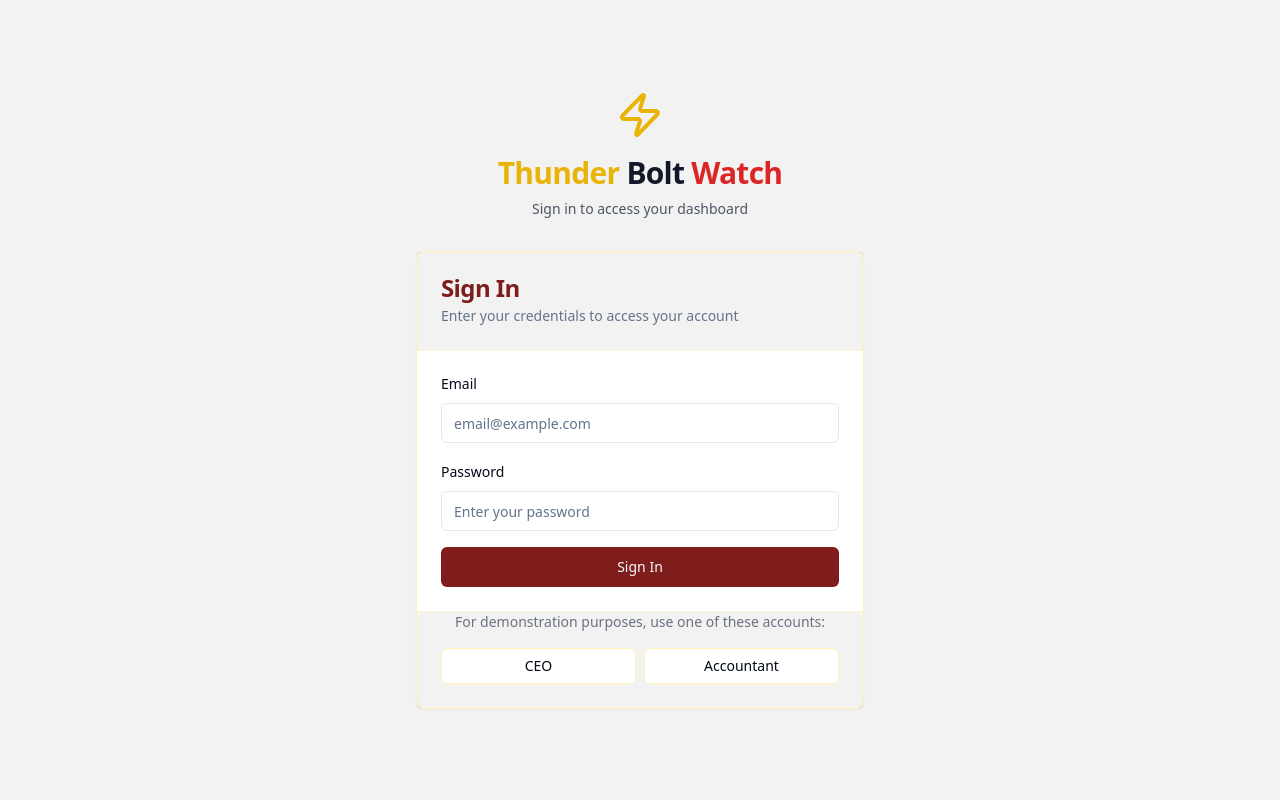
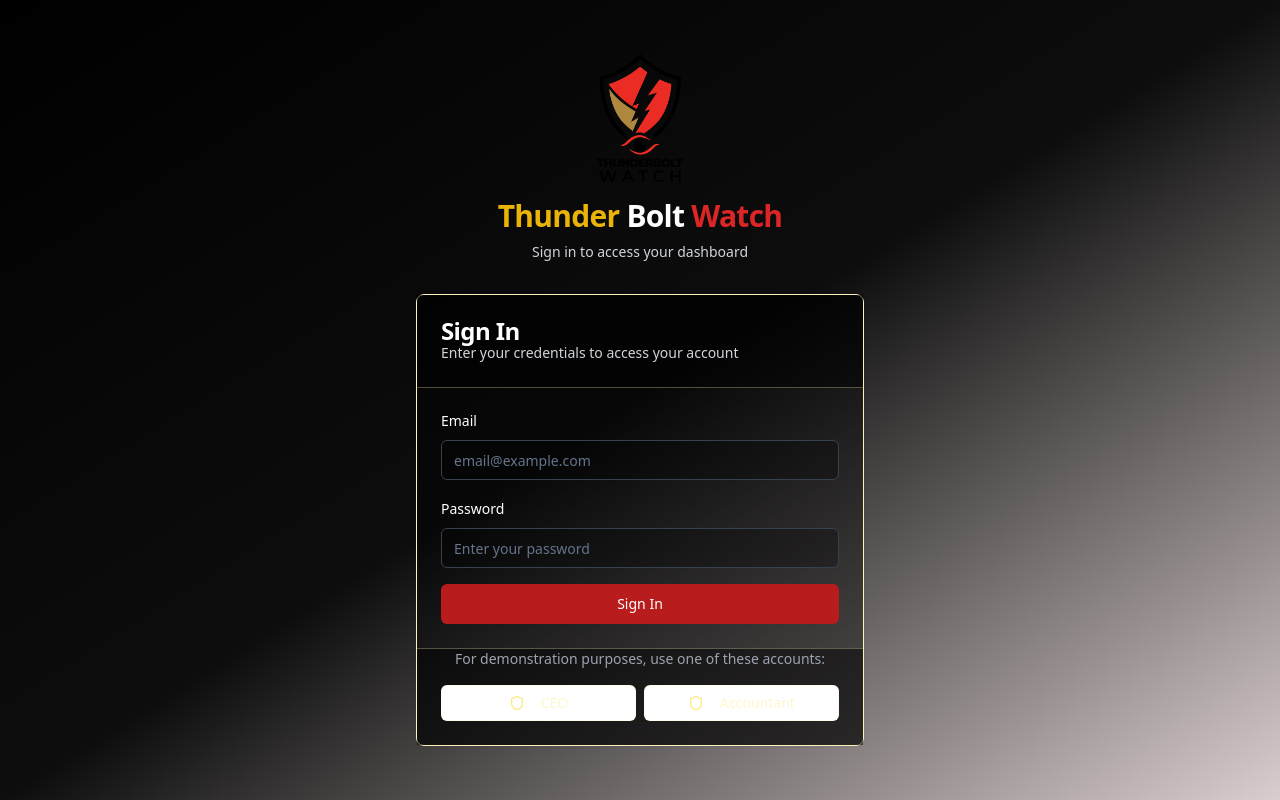
Before and after one commit to AdegbolaAnjolaoluwa/thunder-bolt-watch, a React (Vite) app: page /login in a window 1280 px wide. Built offline with nearby package versions, Linux system fonts and the light colour scheme.

Commit message:
feat: Enhance login page with logo and animations
Integrate the provided logo into the login page and implement animations for an improved user experience.

```diff
--- a/package.json
+++ b/package.json
@@ -45,6 +45,7 @@
     "cmdk": "^1.0.0",
     "date-fns": "^3.6.0",
     "embla-carousel-react": "^8.3.0",
+    "framer-motion": "^11.0.6",
     "input-otp": "^1.2.4",
     "lucide-react": "^0.462.0",
     "next-themes": "^0.3.0",
--- a/src/pages/LoginPage.tsx
+++ b/src/pages/LoginPage.tsx
@@ -8,8 +8,9 @@ import { Button } from '@/components/ui/button';
 import { Card, CardContent, CardDescription, CardFooter, CardHeader, CardTitle } from '@/components/ui/card';
 import { Form, FormControl, FormField, FormItem, FormLabel, FormMessage } from '@/components/ui/form';
 import { Input } from '@/components/ui/input';
-import { Shield, Lock, Zap } from 'lucide-react';
+import { Shield, Lock } from 'lucide-react';
 import { Alert, AlertDescription } from '@/components/ui/alert';
+import { motion } from 'framer-motion';
 
 const formSchema = z.object({
   email: z.string().email('Please enter a valid email'),
@@ -57,100 +58,188 @@ const LoginPage: React.FC = () => {
   };
 
   return (
-    <div className="min-h-screen flex items-center justify-center bg-black/5 py-12 px-4 sm:px-6 lg:px-8">
+    <motion.div
+      initial={{ opacity: 0 }}
+      animate={{ opacity: 1 }}
+      transition={{ duration: 0.5 }}
+      className="min-h-screen flex items-center justify-center bg-gradient-to-br from-black via-black/95 to-red-950/20 py-12 px-4 sm:px-6 lg:px-8"
+    >
       <div className="max-w-md w-full space-y-8">
-        <div className="text-center">
-          <div className="flex justify-center">
-            <Zap className="h-12 w-12 text-yellow-500" />
-          </div>
-          <h1 className="mt-4 text-3xl font-bold tracking-tight text-gray-900">
+        <motion.div
+          initial={{ y: -20, opacity: 0 }}
+          animate={{ y: 0, opacity: 1 }}
+          transition={{ delay: 0.2, duration: 0.5 }}
+          className="text-center"
+        >
+          <motion.div
+            className="flex justify-center"
+            whileHover={{ scale: 1.05 }}
+            transition={{ type: "spring", stiffness: 400, damping: 10 }}
+          >
+            <img
+              src="/lovable-uploads/1c258998-4e1a-4eb6-bb02-8aa16e8f73f1.png"
+              alt="Thunder Bolt Watch Logo"
+              className="h-32 w-auto"
+            />
+          </motion.div>
+          <motion.h1
+            className="mt-4 text-3xl font-bold tracking-tight text-white"
+            initial={{ opacity: 0 }}
+            animate={{ opacity: 1 }}
+            transition={{ delay: 0.4, duration: 0.5 }}
+          >
             <span className="text-yellow-500">Thunder</span> Bolt <span className="text-red-600">Watch</span>
-          </h1>
-          <p className="mt-2 text-sm text-gray-600">
+          </motion.h1>
+          <motion.p
+            className="mt-2 text-sm text-gray-300"
+            initial={{ opacity: 0 }}
+            animate={{ opacity: 1 }}
+            transition={{ delay: 0.5, duration: 0.5 }}
+          >
             Sign in to access your dashboard
-          </p>
-        </div>
+          </motion.p>
+        </motion.div>
 
-        <Card className="border-gold-200">
-          <CardHeader className="bg-black/5 border-b border-gold-100">
-            <CardTitle className="text-red-900">Sign In</CardTitle>
-            <CardDescription>
+        <motion.div
+          initial={{ y: 20, opacity: 0 }}
+          animate={{ y: 0, opacity: 1 }}
+          transition={{ delay: 0.6, duration: 0.5 }}
+        >
+          <Card className="border-gold-200 backdrop-blur-sm bg-black/40">
+            <CardHeader className="bg-black/50 border-b border-gold-100/30">
+              <motion.div
+                initial={{ x: -10, opacity: 0 }}
+                animate={{ x: 0, opacity: 1 }}
+                transition={{ delay: 0.7, duration: 0.3 }}
+              >
+                <CardTitle className="text-white">Sign In</CardTitle>
+                <CardDescription className="text-gray-300">
                   Enter your credentials to access your account
                 </CardDescription>
+              </motion.div>
             </CardHeader>
             <CardContent className="pt-5">
               <Form {...form}>
                 <form onSubmit={form.handleSubmit(onSubmit)} className="space-y-4">
+                  <motion.div
+                    initial={{ x: -10, opacity: 0 }}
+                    animate={{ x: 0, opacity: 1 }}
+                    transition={{ delay: 0.8, duration: 0.3 }}
+                  >
                     <FormField
                       control={form.control}
                       name="email"
                       render={({ field }) => (
                         <FormItem>
-                      <FormLabel>Email</FormLabel>
+                          <FormLabel className="text-white">Email</FormLabel>
                           <FormControl>
                             <Input
                               placeholder="email@example.com"
                               type="email"
+                              className="bg-black/30 border-gray-700 text-white"
                               {...field}
                             />
                           </FormControl>
-                      <FormMessage />
+                          <FormMessage className="text-red-400" />
                         </FormItem>
                       )}
                     />
+                  </motion.div>
 
+                  <motion.div
+                    initial={{ x: -10, opacity: 0 }}
+                    animate={{ x: 0, opacity: 1 }}
+                    transition={{ delay: 0.9, duration: 0.3 }}
+                  >
                     <FormField
                       control={form.control}
                       name="password"
                       render={({ field }) => (
                         <FormItem>
-                      <FormLabel>Password</FormLabel>
+                          <FormLabel className="text-white">Password</FormLabel>
                           <FormControl>
                             <Input
                               placeholder="Enter your password"
                               type="password"
+                              className="bg-black/30 border-gray-700 text-white"
                               {...field}
                             />
                           </FormControl>
-                      <FormMessage />
+                          <FormMessage className="text-red-400" />
                         </FormItem>
                       )}
                     />
+                  </motion.div>
 
                   {error && (
-                  <Alert variant="destructive">
+                    <motion.div
+                      initial={{ opacity: 0 }}
+                      animate={{ opacity: 1 }}
+                      transition={{ duration: 0.3 }}
+                    >
+                      <Alert variant="destructive" className="bg-red-900/50 border-red-700">
                         <Lock className="h-4 w-4" />
-                    <AlertDescription>{error}</AlertDescription>
+                        <AlertDescription className="text-white">{error}</AlertDescription>
                       </Alert>
+                    </motion.div>
                   )}
 
-                <Button type="submit" className="w-full bg-red-900 hover:bg-red-800" disabled={isLoading}>
+                  <motion.div
+                    whileHover={{ scale: 1.02 }}
+                    whileTap={{ scale: 0.98 }}
+                    initial={{ y: 10, opacity: 0 }}
+                    animate={{ y: 0, opacity: 1 }}
+                    transition={{ delay: 1, duration: 0.3 }}
+                  >
+                    <Button
+                      type="submit"
+                      className="w-full bg-red-700 hover:bg-red-600 text-white"
+                      disabled={isLoading}
+                    >
                       {isLoading ? 'Signing in...' : 'Sign In'}
                     </Button>
+                  </motion.div>
                 </form>
               </Form>
             </CardContent>
-          <CardFooter className="flex flex-col space-y-4 border-t border-gold-100 bg-black/5">
-            <div className="text-sm text-center text-gray-500">
+            <CardFooter className="flex flex-col space-y-4 border-t border-gold-100/30 bg-black/50">
+              <motion.div
+                className="text-sm text-center text-gray-400"
+                initial={{ opacity: 0 }}
+                animate={{ opacity: 1 }}
+                transition={{ delay: 1.1, duration: 0.3 }}
+              >
                 For demonstration purposes, use one of these accounts:
-            </div>
-            <div className="grid grid-cols-2 gap-2 w-full">
+              </motion.div>
+              <motion.div
+                className="grid grid-cols-2 gap-2 w-full"
+                initial={{ y: 10, opacity: 0 }}
+                animate={{ y: 0, opacity: 1 }}
+                transition={{ delay: 1.2, duration: 0.3 }}
+              >
                 {sampleCredentials.map((cred) => (
+                  <motion.div
+                    key={cred.role}
+                    whileHover={{ scale: 1.05 }}
+                    whileTap={{ scale: 0.95 }}
+                  >
                     <Button
-                  key={cred.role}
                       variant="outline"
                       size="sm"
-                  className="border-gold-200 hover:bg-gold-50"
+                      className="border-gold-200/30 hover:bg-gold-700/20 text-gold-100 w-full"
                       onClick={() => fillCredentials(cred.email, cred.password)}
                     >
+                      <Shield className="mr-2 h-4 w-4 text-gold-300" />
                       {cred.role}
                     </Button>
+                  </motion.div>
                 ))}
-            </div>
+              </motion.div>
             </CardFooter>
           </Card>
+        </motion.div>
       </div>
-    </div>
+    </motion.div>
   );
 };
 
```
Also changed, not shown: public/lovable-uploads/1c258998-4e1a-4eb6-bb02-8aa16e8f73f1.png (added), 1 other file (tests, documents, lock files or other folders). Lines whose indentation alone changed are shown as unchanged.
